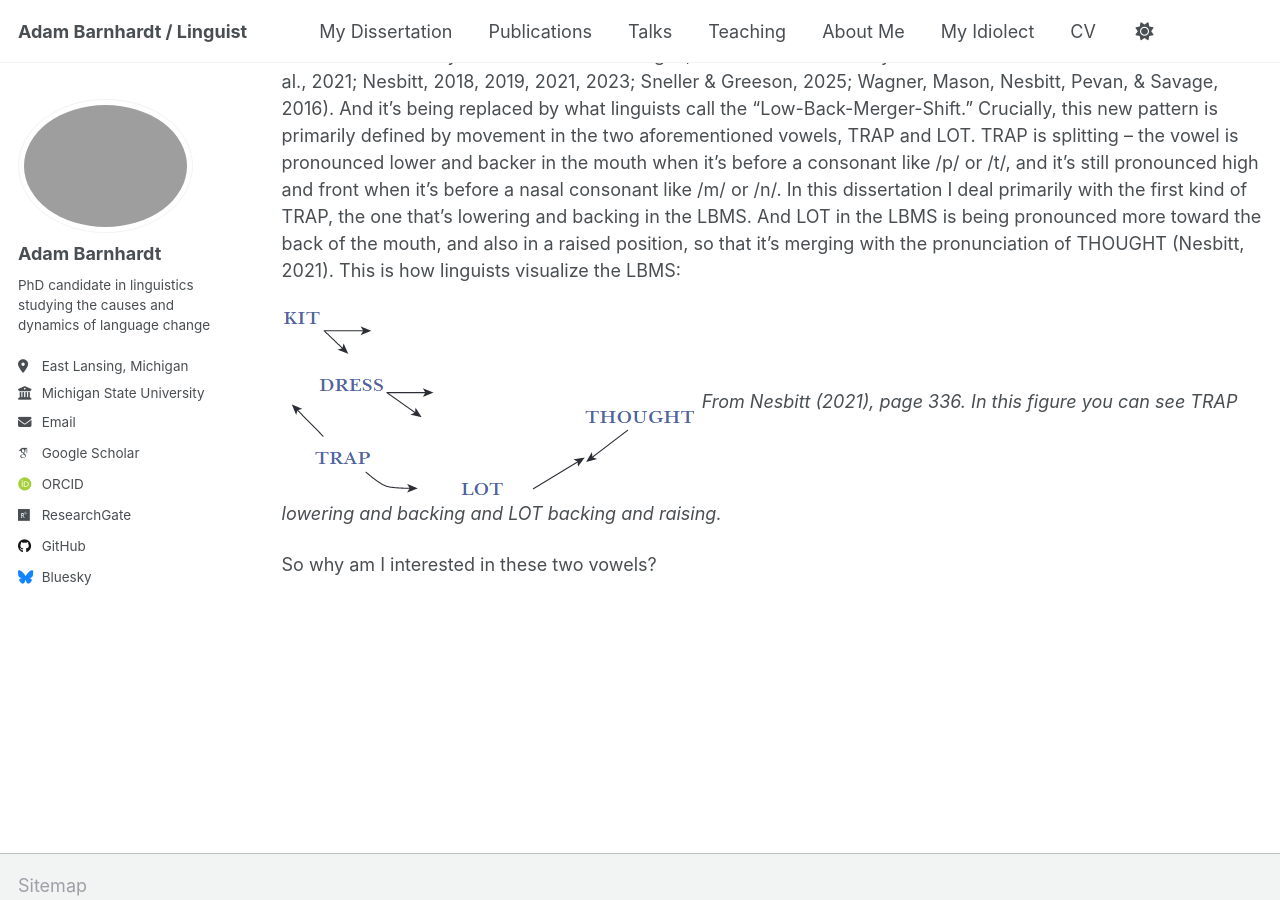
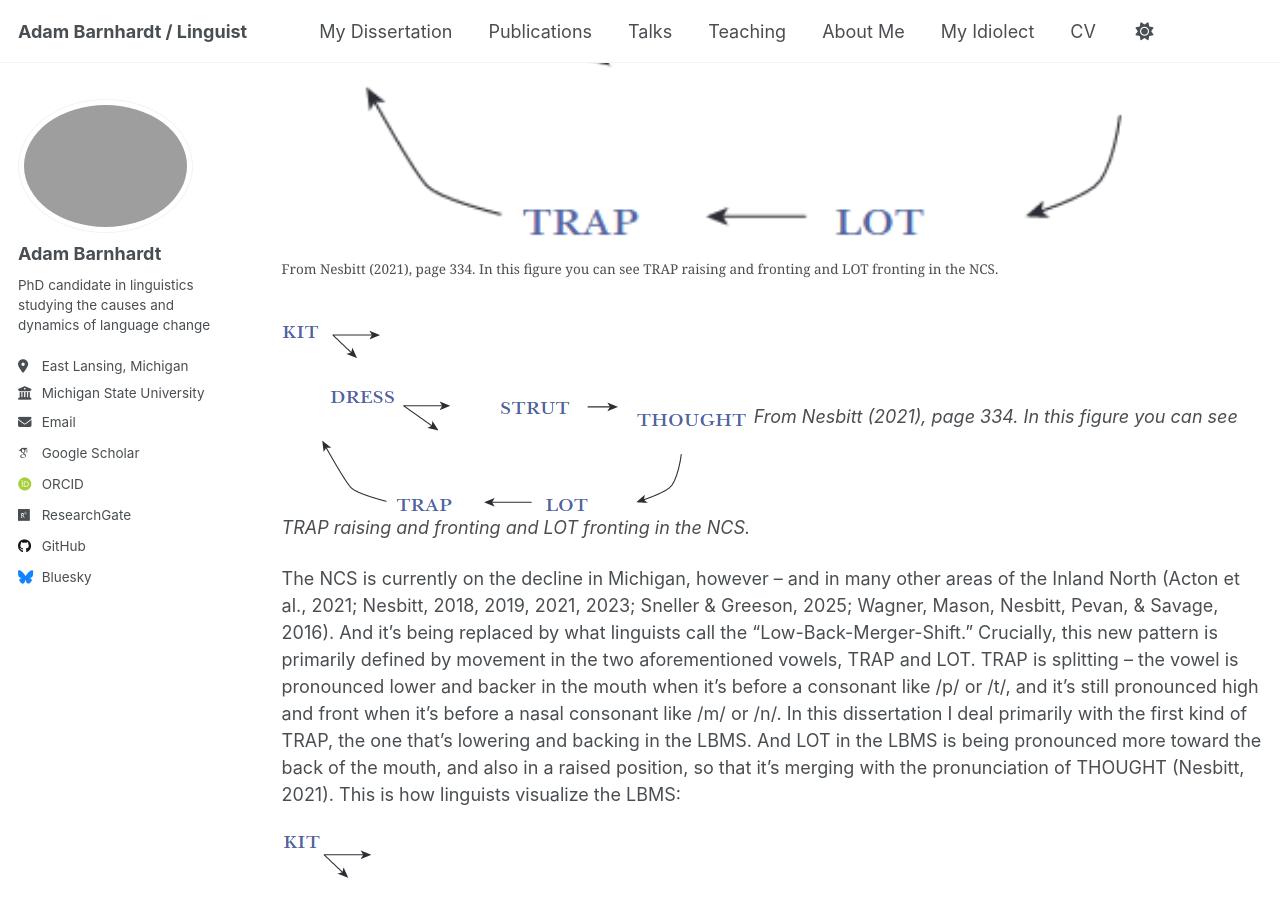
Before and after one commit to adambarnhardt/adambarnhardt.github.io, a Jekyll site: the page built from _pages/dissertation.md, in a window 1280 px wide and 900 px high, scrolled down 1657 px. Built offline with Jekyll 4.4.1, drawn with Linux system fonts in a browser that asks for light colours; some web fonts are replaced; a script that is not in the unit is left out.

Commit message:
Add figures for NCS and LBMS vowel changes
Added figures illustrating the Northern Cities Shift (NCS) and Low-Back-Merger-Shift (LBMS) vowel changes in Michigan English, along with relevant citations.

```diff
--- a/_pages/dissertation.md
+++ b/_pages/dissertation.md
@@ -19,7 +19,13 @@ I'm examining two sound changes that are currently ongoing in Michigan English:
 
 For a long time -- probably for close to 100 years -- a particular vowel pronunciation system has predominated in Michigan English, and much of what linguistics refer to as the ["Inland North"](https://en.wikipedia.org/wiki/Inland_Northern_American_English). This vowel system is typically referred to as the "Northern Cities Shift," and it's been the object of intense linguistic investigation for decades (Labov, Yaeger, & Steiner, 1972). Click [here](https://www.youtube.com/watch?v=9UoJ1-ZGb1w) to see a video of the founder of modern sociolinguistics, William Labov, explaining the shift in the 2005 documentary *Do You Speak American?* Important to my dissertation work are two vowels in the system: the vowel in TRAP, and the vowel in LOT. In the NCS, these two vowels are pronounced quite differently than in other parts of the US. TRAP is pronounced higher up in the mouth (that is, the tongue is higher up in the mouth) and more forward, and LOT is pronounced more toward the front of the mouth than in most other American English varieties. This is how linguists typically visualize this:
 
+<figure>
+  <img src="/images/ncs.png" alt="From Nesbitt (2021), page 334. In this figure you can see TRAP raising and fronting and LOT fronting in the NCS.">
+  <figcaption>From Nesbitt (2021), page 334. In this figure you can see TRAP raising and fronting and LOT fronting in the NCS.</figcaption>
+</figure>
+
 ![From Nesbitt (2021), page 334. In this figure you can see TRAP raising and fronting and LOT fronting in the NCS.](/images/ncs.png)
+*From Nesbitt (2021), page 334. In this figure you can see TRAP raising and fronting and LOT fronting in the NCS.*
 
 The NCS is currently on the decline in Michigan, however -- and in many other areas of the Inland North (Acton et al., 2021; Nesbitt, 2018, 2019, 2021, 2023; Sneller & Greeson, 2025; Wagner, Mason, Nesbitt, Pevan, & Savage, 2016). And it's being replaced by what linguists call the "Low-Back-Merger-Shift." Crucially, this new pattern is primarily defined by movement in the two aforementioned vowels, TRAP and LOT. TRAP is splitting -- the vowel is pronounced lower and backer in the mouth when it's before a consonant like /p/ or /t/, and it's still pronounced high and front when it's before a nasal consonant like /m/ or /n/. In this dissertation I deal primarily with the first kind of TRAP, the one that's lowering and backing in the LBMS. And LOT in the LBMS is being pronounced more toward the back of the mouth, and also in a raised position, so that it's merging with the pronunciation of THOUGHT (Nesbitt, 2021). This is how linguists visualize the LBMS:
 
```
